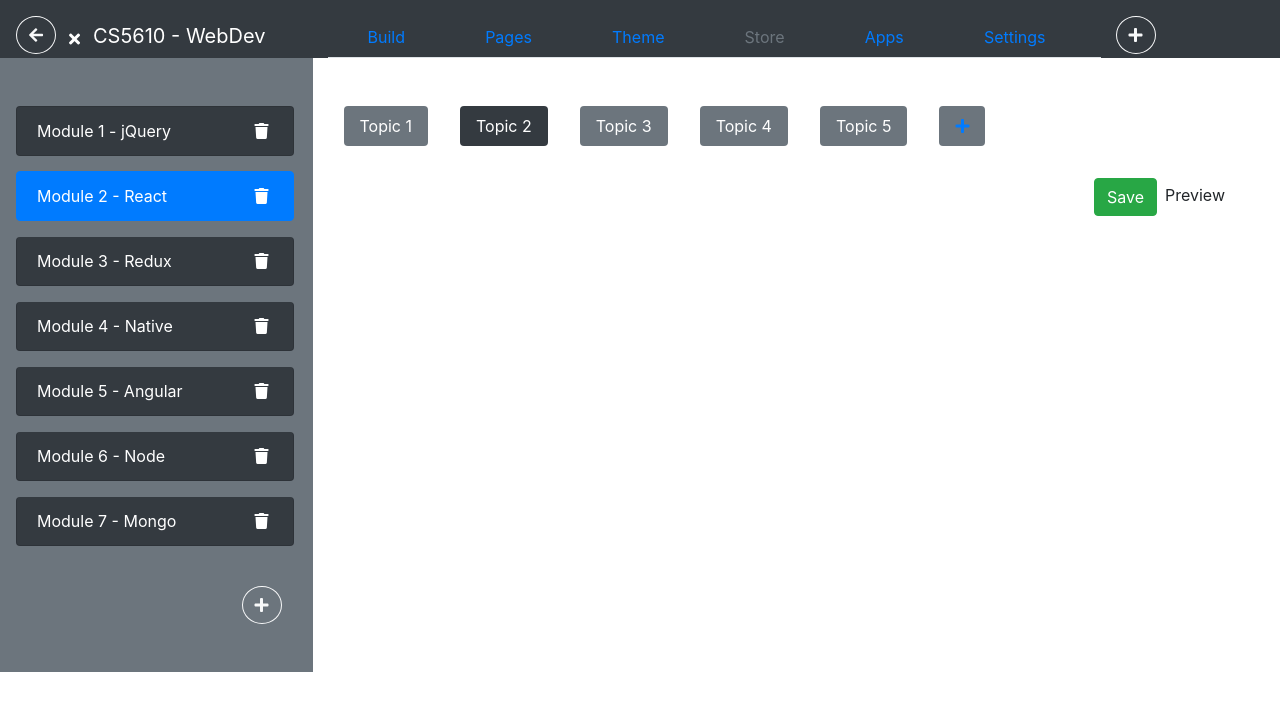
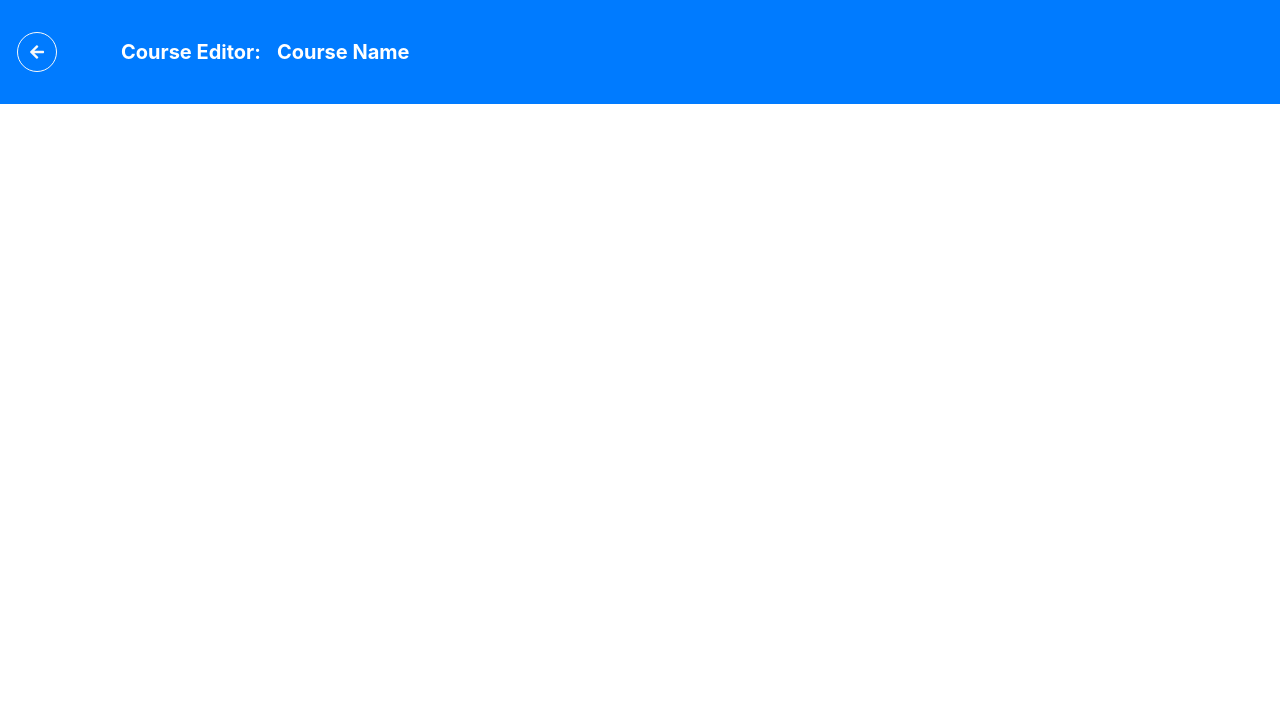
Before and after one commit to tchen007/wbdv-sp21-02-tchen-client-react, a React (Create React App) app: page /editor in a window 1280 px wide. Shown: the top 710 px of the page. Built offline with nearby package versions, Linux system fonts and the light colour scheme.

Commit message:
Added skele for module-reducer and created nav bar for course-editor

```diff
--- a/src/components/course-editor/course-editor.js
+++ b/src/components/course-editor/course-editor.js
@@ -2,136 +2,158 @@
 // map to /courses/:layout/edit/:courseId
 // Displays the modules, lessons, and topics for a course whose ID is courseId
 
+import {Link} from "react-router-dom";
+import React from "react";
+import moduleReducer from "../../reducers/module-reducer";
+import {combineReducers, createStore} from "redux";
+import {Provider} from "react-redux";
+
+const reducer = combineReducers(moduleReducer)
+
+const store = createStore(reducer)
 
 const CourseEditor = ({history}) => {
     return (
-        <div>
-            <nav className="navbar-dark bg-dark row pt-3">
-                <div className="col-3">
-                    <button className="btn btn-outline-light rounded-circle float-left ml-3"
+        <Provider store={store}>
+            {/*Navigation Bar*/}
+            <div className="row">
+                <nav className="bg-primary navbar-dark custom-control-inline col-12 p-3">
+                    <button className="btn btn-outline-light rounded-circle my-3 ml-3 mr-5"
                             onClick={() => history.goBack()}>
-                        <i className="fas fa-arrow-left"></i>
+                        <i className="fas fa-arrow-left"/>
                     </button>
-                    <button className="btn text-white">
-                        <i className="fas fa-times"></i>
-                    </button>
-                    <a className="navbar-brand text-wrap" href="#">CS5610 - WebDev</a>
-                </div>
-                <div className="col-8 custom-control-inline">
-                    <ul className="nav nav-tabs col-11 nav-fill">
-                        <li className="nav-item">
-                            <a className="nav-link color-white" href="#">Build</a>
-                        </li>
-                        <li className="nav-item">
-                            <a className="nav-link active-dark" aria-current="" href="#">Pages</a>
-                        </li>
-                        <li className="nav-item">
-                            <a className="nav-link color-white" href="#">Theme</a>
-                        </li>
-                        <li className="nav-item">
-                            <a className="nav-link disabled" href="#" tabIndex="-1">Store</a>
-                        </li>
-                        <li className="nav-item">
-                            <a className="nav-link color-white" href="#">Apps</a>
-                        </li>
-                        <li className="nav-item">
-                            <a className="nav-link color-white" href="#">Settings</a>
-                        </li>
-                    </ul>
-                    <div className="col-1">
-                        <button className="btn btn-outline-light rounded-circle mb-1" type="submit">
-                            <i className="fas fa-plus"></i>
-                        </button>
-                    </div>
-                </div>
-            </nav>
-
-            <div className="row">
-                <div className="col-3 bg-secondary d-none d-md-block">
-                    <ul className="list-group mb-3 mt-5 ml-3 mr-1">
-                        <li className="list-group-item mb-3 rounded bg-dark text-white">
-                            Module 1 - jQuery
-                            <i className="fas fa-trash float-right mt-1 mr-1"></i>
-                        </li>
-                        <li className="list-group-item mb-3 rounded active">
-                            Module 2 - React
-                            <i className="fas fa-trash float-right mt-1 mr-1"></i>
-                        </li>
-                        <li className="list-group-item mb-3 rounded bg-dark text-white">
-                            Module 3 - Redux
-                            <i className="fas fa-trash float-right mt-1 mr-1"></i>
-                        </li>
-                        <li className="list-group-item mb-3 rounded bg-dark text-white">
-                            Module 4 - Native
-                            <i className="fas fa-trash float-right mt-1 mr-1"></i>
-                        </li>
-                        <li className="list-group-item mb-3 rounded bg-dark text-white">
-                            Module 5 - Angular
-                            <i className="fas fa-trash float-right mt-1 mr-1"></i>
-                        </li>
-                        <li className="list-group-item mb-3 rounded bg-dark text-white">
-                            Module 6 - Node
-                            <i className="fas fa-trash float-right mt-1 mr-1"></i>
-                        </li>
-                        <li className="list-group-item mb-3 rounded bg-dark text-white">
-                            Module 7 - Mongo
-                            <i className="fas fa-trash float-right mt-1 mr-1"></i>
-                        </li>
-                    </ul>
-                    <button className="btn btn-outline-light rounded-circle float-right mt-2 mb-5 mr-3" type="submit">
-                        <i className="fas fa-plus"></i>
-                    </button>
-                </div>
-
-                <div className="col-9">
-                    <ul className="nav nav-pills mt-5 flex-sm-row">
-                        <li className="nav-item">
-                            <a className="nav-link bg-secondary text-white mx-3 mb-2" href="#">
-                                Topic 1
-                            </a>
-                        </li>
-                        <li className="nav-item">
-                            <a className="nav-link bg-dark text-white mx-3 mb-2" aria-current="page"
-                               href="#">
-                                Topic 2
-                            </a>
-                        </li>
-                        <li className="nav-item">
-                            <a className="nav-link bg-secondary text-white mx-3 mb-2"
-                               href="#">
-                                Topic 3
-                            </a>
-                        </li>
-                        <li className="nav-item">
-                            <a className="nav-link bg-secondary text-white mx-3 mb-2"
-                               href="#">
-                                Topic 4
-                            </a>
-                        </li>
-                        <li className="nav-item">
-                            <a className="nav-link bg-secondary text-white mx-3 mb-2"
-                               href="#">
-                                Topic 5
-                            </a>
-                        </li>
-                        <li className="nav-item">
-                            <a className="nav-link bg-secondary color-white mx-3 mb-2">
-                                <i className="fas fa-plus"></i>
-                            </a>
-                        </li>
-                    </ul>
-                    <div className="col-12">
-                        <div className="m-4 float-right">
-                            <button className="btn btn-success mr-2">
-                                Save
-                            </button>
-                            Preview
-                            <i className="far fa-toggle-off"></i>
-                        </div>
-                    </div>
-                </div>
-        </div>
-        </div>
+                    <div className="navbar-brand font-weight-bold d-none d-lg-block my-3 ml-3" >Course Editor:</div>
+                    <div className="navbar-brand font-weight-bold text-truncate my-3 ml-3 ml-lg-0 ml-xl-0">Course Name</div>
+                </nav>
+            </div>
+        </Provider>
+        // <div>
+        //     <nav className="navbar-dark bg-dark row pt-3">
+        //         <div className="col-3">
+        //             <button className="btn btn-outline-light rounded-circle float-left ml-3"
+        //                     onClick={() => history.goBack()}>
+        //                 <i className="fas fa-arrow-left"></i>
+        //             </button>
+        //             <button className="btn text-white">
+        //                 <i className="fas fa-times"></i>
+        //             </button>
+        //             <a className="navbar-brand text-wrap" href="#">CS5610 - WebDev</a>
+        //         </div>
+        //         <div className="col-8 custom-control-inline">
+        //             <ul className="nav nav-tabs col-11 nav-fill">
+        //                 <li className="nav-item">
+        //                     <a className="nav-link color-white" href="#">Build</a>
+        //                 </li>
+        //                 <li className="nav-item">
+        //                     <a className="nav-link active-dark" aria-current="" href="#">Pages</a>
+        //                 </li>
+        //                 <li className="nav-item">
+        //                     <a className="nav-link color-white" href="#">Theme</a>
+        //                 </li>
+        //                 <li className="nav-item">
+        //                     <a className="nav-link disabled" href="#" tabIndex="-1">Store</a>
+        //                 </li>
+        //                 <li className="nav-item">
+        //                     <a className="nav-link color-white" href="#">Apps</a>
+        //                 </li>
+        //                 <li className="nav-item">
+        //                     <a className="nav-link color-white" href="#">Settings</a>
+        //                 </li>
+        //             </ul>
+        //             <div className="col-1">
+        //                 <button className="btn btn-outline-light rounded-circle mb-1" type="submit">
+        //                     <i className="fas fa-plus"></i>
+        //                 </button>
+        //             </div>
+        //         </div>
+        //     </nav>
+        //
+        //     <div className="row">
+        //         <div className="col-3 bg-secondary d-none d-md-block">
+        //             <ul className="list-group mb-3 mt-5 ml-3 mr-1">
+        //                 <li className="list-group-item mb-3 rounded bg-dark text-white">
+        //                     Module 1 - jQuery
+        //                     <i className="fas fa-trash float-right mt-1 mr-1"></i>
+        //                 </li>
+        //                 <li className="list-group-item mb-3 rounded active">
+        //                     Module 2 - React
+        //                     <i className="fas fa-trash float-right mt-1 mr-1"></i>
+        //                 </li>
+        //                 <li className="list-group-item mb-3 rounded bg-dark text-white">
+        //                     Module 3 - Redux
+        //                     <i className="fas fa-trash float-right mt-1 mr-1"></i>
+        //                 </li>
+        //                 <li className="list-group-item mb-3 rounded bg-dark text-white">
+        //                     Module 4 - Native
+        //                     <i className="fas fa-trash float-right mt-1 mr-1"></i>
+        //                 </li>
+        //                 <li className="list-group-item mb-3 rounded bg-dark text-white">
+        //                     Module 5 - Angular
+        //                     <i className="fas fa-trash float-right mt-1 mr-1"></i>
+        //                 </li>
+        //                 <li className="list-group-item mb-3 rounded bg-dark text-white">
+        //                     Module 6 - Node
+        //                     <i className="fas fa-trash float-right mt-1 mr-1"></i>
+        //                 </li>
+        //                 <li className="list-group-item mb-3 rounded bg-dark text-white">
+        //                     Module 7 - Mongo
+        //                     <i className="fas fa-trash float-right mt-1 mr-1"></i>
+        //                 </li>
+        //             </ul>
+        //             <button className="btn btn-outline-light rounded-circle float-right mt-2 mb-5 mr-3" type="submit">
+        //                 <i className="fas fa-plus"></i>
+        //             </button>
+        //         </div>
+        //
+        //         <div className="col-9">
+        //             <ul className="nav nav-pills mt-5 flex-sm-row">
+        //                 <li className="nav-item">
+        //                     <a className="nav-link bg-secondary text-white mx-3 mb-2" href="#">
+        //                         Topic 1
+        //                     </a>
+        //                 </li>
+        //                 <li className="nav-item">
+        //                     <a className="nav-link bg-dark text-white mx-3 mb-2" aria-current="page"
+        //                        href="#">
+        //                         Topic 2
+        //                     </a>
+        //                 </li>
+        //                 <li className="nav-item">
+        //                     <a className="nav-link bg-secondary text-white mx-3 mb-2"
+        //                        href="#">
+        //                         Topic 3
+        //                     </a>
+        //                 </li>
+        //                 <li className="nav-item">
+        //                     <a className="nav-link bg-secondary text-white mx-3 mb-2"
+        //                        href="#">
+        //                         Topic 4
+        //                     </a>
+        //                 </li>
+        //                 <li className="nav-item">
+        //                     <a className="nav-link bg-secondary text-white mx-3 mb-2"
+        //                        href="#">
+        //                         Topic 5
+        //                     </a>
+        //                 </li>
+        //                 <li className="nav-item">
+        //                     <a className="nav-link bg-secondary color-white mx-3 mb-2">
+        //                         <i className="fas fa-plus"></i>
+        //                     </a>
+        //                 </li>
+        //             </ul>
+        //             <div className="col-12">
+        //                 <div className="m-4 float-right">
+        //                     <button className="btn btn-success mr-2">
+        //                         Save
+        //                     </button>
+        //                     Preview
+        //                     <i className="far fa-toggle-off"></i>
+        //                 </div>
+        //             </div>
+        //         </div>
+        // </div>
+        // </div>
     )
 }
 export default CourseEditor
--- a/src/components/course-manager/course-manager.js
+++ b/src/components/course-manager/course-manager.js
@@ -83,9 +83,8 @@ export default class CourseManager extends React.Component {
                         </button>
                         <div className="navbar-brand font-weight-bold d-none d-lg-block my-3 ml-5" >Course Manager</div>
                         <div className="dropdown-menu" aria-labelledby="navbarMenuDropdown">
-                            <Link to="/editor" className="dropdown-item">Editor</Link>
-                            <a className="dropdown-item" href="../login/login.template.client.html">Login</a>
-                            <a className="dropdown-item" href="../profile/profile.template.client.html">Profile</a>
+                            <Link to="/courses/table" className="dropdown-item">Courses: Table View</Link>
+                            <Link to="/courses/grid" className="dropdown-item">Courses: Grid View</Link>
                         </div>
                     </div>
                     <div className="col-lg-10 col-sm-11 my-3 ml-3 custom-control-inline">
--- a/src/reducers/module-reducer.js
+++ b/src/reducers/module-reducer.js
@@ -0,0 +1,16 @@
+const initialState = {
+    modules: []
+}
+
+const moduleReducer = (state=initialState, action) => {
+    switch (action.type) {
+        case "FIND_MODULES_FOR_COURSE": {}
+        case "CREATE_MODULE": {}
+        case "UPDATE_MODULE": {}
+        case "DELETE_MODULE": {}
+        default:
+            return state
+    }
+}
+
+export default moduleReducer
--- a/src/services/services-constants.js
+++ b/src/services/services-constants.js
@@ -1,3 +1,5 @@
+// Separated out constants that are used by services.
+
 export const COURSES_URL = 'https://wbdv-generic-server.herokuapp.com/api/tchen007/courses' // /COURSE_ID/modules
 export const MODULES_URL = 'https://wbdv-generic-server.herokuapp.com/api/tchen007/modules' // /MODULE_ID/lessons
 export const LESSONS_URL = 'https://wbdv-generic-server.herokuapp.com/api/tchen007/lessons' // /LESSON_ID
```
Also changed, not shown: src/components/course-editor/module-list.js (line endings or trailing spaces).
